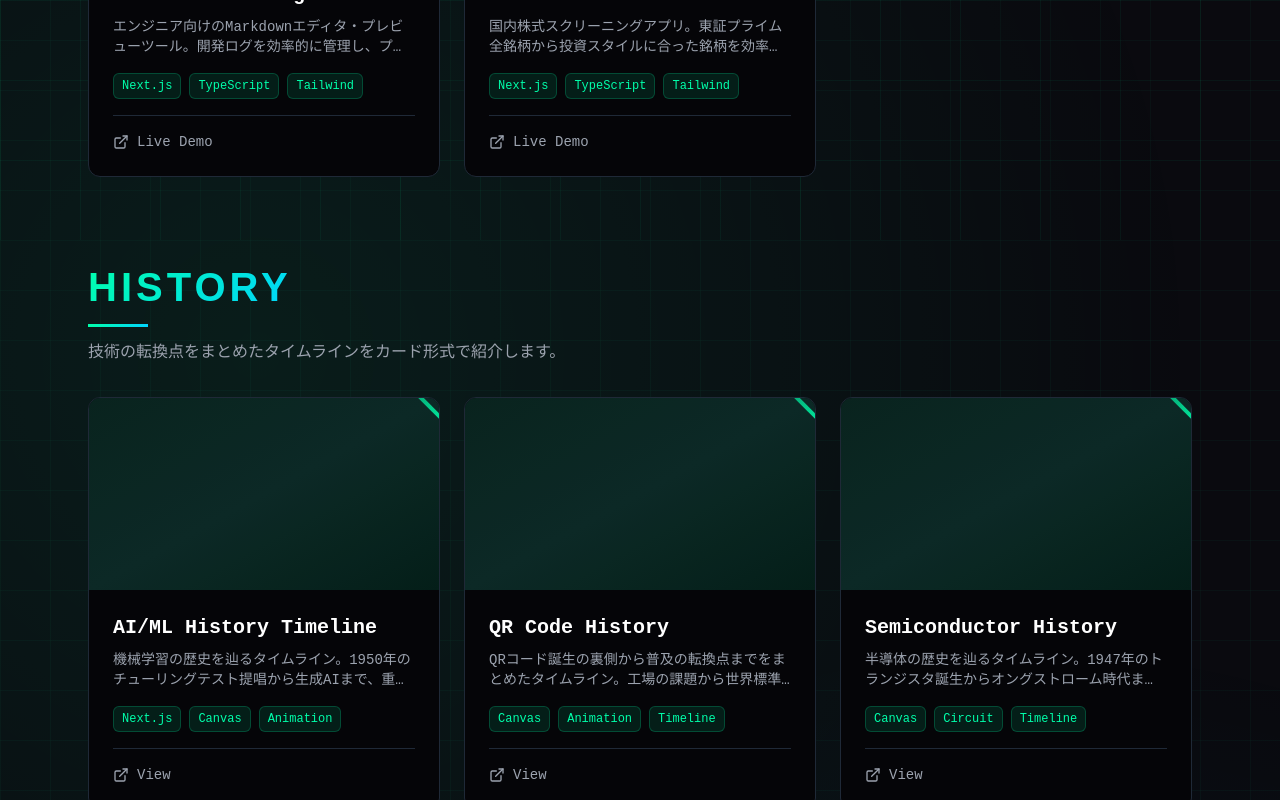
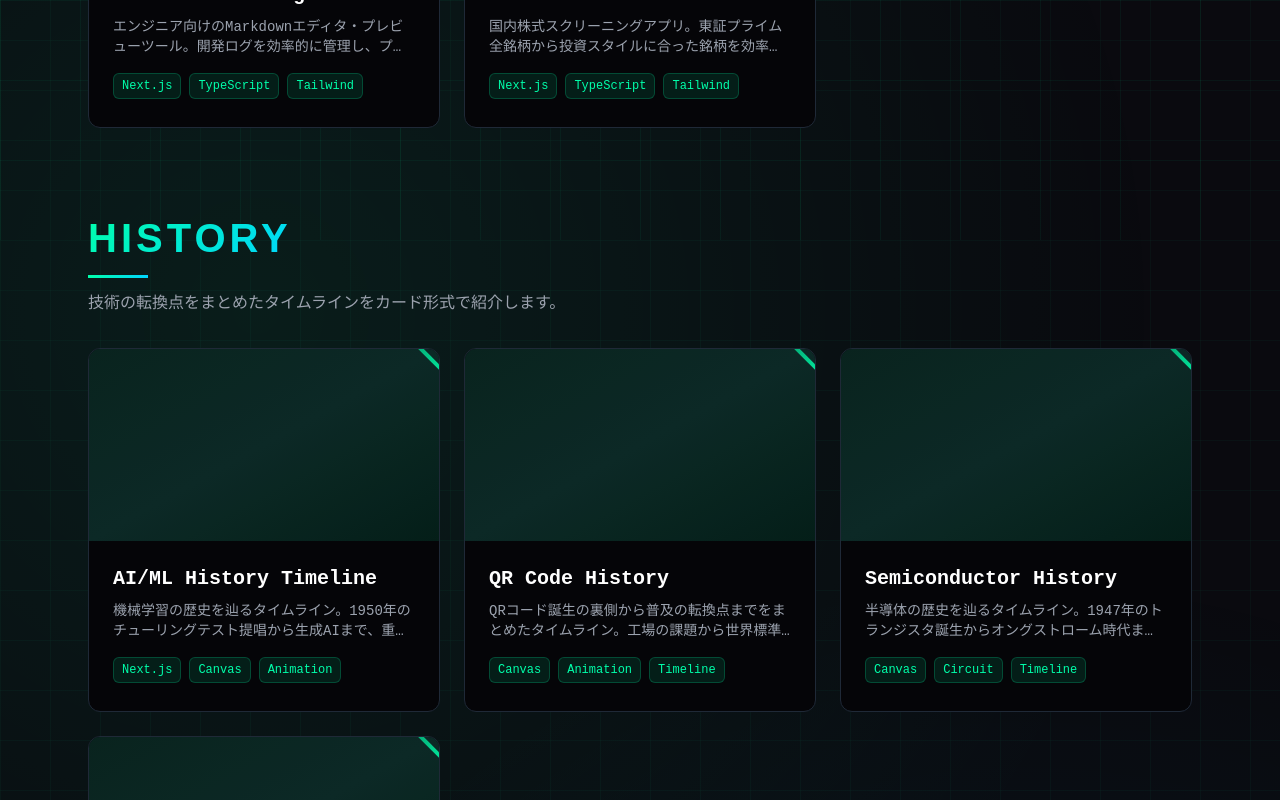
Before and after one commit to histonoby/My-Portfolio, a Next.js app: page / in a window 1280 px wide. Shown: the part 560-1360 px from the top of the page. Built offline with nearby package versions, Linux system fonts and the light colour scheme.

Commit message:
Make project/history cards clickable

```diff
--- a/components/Projects.tsx
+++ b/components/Projects.tsx
@@ -5,6 +5,7 @@ import { useInView } from "framer-motion";
 import { useRef } from "react";
 import { ExternalLink, Github, Sparkles } from "lucide-react";
 import Image from "next/image";
+import Link from "next/link";
 
 // アプリ・サービスのカード
 const appProjects = [
@@ -99,7 +100,8 @@ export default function Projects() {
 
           {/* Projects Grid */}
           <div className="grid md:grid-cols-2 lg:grid-cols-3 gap-6">
-            {appProjects.map((project, index) => (
+            {appProjects.map((project, index) => {
+              const Card = (
                 <motion.div
                   key={project.id}
                   initial={{ opacity: 0, y: 30 }}
@@ -107,7 +109,7 @@ export default function Projects() {
                   transition={{ duration: 0.5, delay: 0.2 + index * 0.1 }}
                   className="group relative"
                 >
-                <div className="relative bg-cyber-darker border border-gray-800 rounded-xl overflow-hidden hover:border-cyber-accent/50 transition-all duration-500 hover-lift">
+                  <div className={`relative bg-cyber-darker border border-gray-800 rounded-xl overflow-hidden transition-all duration-500 hover-lift ${!project.isPlaceholder ? "hover:border-cyber-accent/50 cursor-pointer" : ""}`}>
                     {/* Project Image / Placeholder */}
                     <div className="relative h-48 bg-gradient-to-br from-cyber-dark via-cyber-navy to-cyber-darker flex items-center justify-center overflow-hidden">
                       {project.isPlaceholder ? (
@@ -146,7 +148,7 @@ export default function Projects() {
                       </p>
 
                       {/* Tags */}
-                    <div className="flex flex-wrap gap-2 mb-4">
+                      <div className="flex flex-wrap gap-2 mb-1">
                         {project.tags.map((tag) => (
                           <span
                             key={tag}
@@ -156,34 +158,6 @@ export default function Projects() {
                           </span>
                         ))}
                       </div>
-
-                    {/* Links */}
-                    {!project.isPlaceholder && (
-                      <div className="flex items-center gap-4 pt-4 border-t border-gray-800">
-                        {project.liveUrl && (
-                          <a
-                            href={project.liveUrl}
-                            target="_blank"
-                            rel="noopener noreferrer"
-                            className="flex items-center gap-2 text-sm text-gray-400 hover:text-cyber-accent transition-colors"
-                          >
-                            <ExternalLink size={16} />
-                            <span>Live Demo</span>
-                          </a>
-                        )}
-                        {project.githubUrl && (
-                          <a
-                            href={project.githubUrl}
-                            target="_blank"
-                            rel="noopener noreferrer"
-                            className="flex items-center gap-2 text-sm text-gray-400 hover:text-cyber-accent transition-colors"
-                          >
-                            <Github size={16} />
-                            <span>Source</span>
-                          </a>
-                        )}
-                      </div>
-                    )}
                     </div>
 
                     {/* Corner Accent */}
@@ -192,7 +166,17 @@ export default function Projects() {
                     </div>
                   </div>
                 </motion.div>
-            ))}
+              );
+
+              if (!project.isPlaceholder && project.liveUrl) {
+                return (
+                  <Link key={project.id} href={project.liveUrl} className="block">
+                    {Card}
+                  </Link>
+                );
+              }
+              return Card;
+            })}
           </div>
 
           {/* History Section */}
@@ -204,7 +188,8 @@ export default function Projects() {
           </div>
 
           <div className="grid md:grid-cols-2 lg:grid-cols-3 gap-6">
-            {historyCards.map((project, index) => (
+            {historyCards.map((project, index) => {
+              const Card = (
                 <motion.div
                   key={project.id}
                   initial={{ opacity: 0, y: 30 }}
@@ -212,7 +197,7 @@ export default function Projects() {
                   transition={{ duration: 0.5, delay: 0.2 + index * 0.1 }}
                   className="group relative"
                 >
-                <div className="relative bg-cyber-darker border border-gray-800 rounded-xl overflow-hidden hover:border-cyber-accent/50 transition-all duration-500 hover-lift">
+                  <div className={`relative bg-cyber-darker border border-gray-800 rounded-xl overflow-hidden transition-all duration-500 hover-lift ${!project.isPlaceholder ? "hover:border-cyber-accent/50 cursor-pointer" : ""}`}>
                     {/* Project Image / Placeholder */}
                     <div className="relative h-48 bg-gradient-to-br from-cyber-dark via-cyber-navy to-cyber-darker flex items-center justify-center overflow-hidden">
                       {project.isPlaceholder ? (
@@ -251,7 +236,7 @@ export default function Projects() {
                       </p>
 
                       {/* Tags */}
-                    <div className="flex flex-wrap gap-2 mb-4">
+                      <div className="flex flex-wrap gap-2 mb-1">
                         {project.tags.map((tag) => (
                           <span
                             key={tag}
@@ -261,32 +246,6 @@ export default function Projects() {
                           </span>
                         ))}
                       </div>
-
-                    {/* Links */}
-                    {!project.isPlaceholder && (
-                      <div className="flex items-center gap-4 pt-4 border-t border-gray-800">
-                        {project.liveUrl && (
-                          <a
-                            href={project.liveUrl}
-                            className="flex items-center gap-2 text-sm text-gray-400 hover:text-cyber-accent transition-colors"
-                          >
-                            <ExternalLink size={16} />
-                            <span>View</span>
-                          </a>
-                        )}
-                        {project.githubUrl && (
-                          <a
-                            href={project.githubUrl}
-                            target="_blank"
-                            rel="noopener noreferrer"
-                            className="flex items-center gap-2 text-sm text-gray-400 hover:text-cyber-accent transition-colors"
-                          >
-                            <Github size={16} />
-                            <span>Source</span>
-                          </a>
-                        )}
-                      </div>
-                    )}
                     </div>
 
                     {/* Corner Accent */}
@@ -295,7 +254,17 @@ export default function Projects() {
                     </div>
                   </div>
                 </motion.div>
-            ))}
+              );
+
+              if (!project.isPlaceholder && project.liveUrl) {
+                return (
+                  <Link key={project.id} href={project.liveUrl} className="block">
+                    {Card}
+                  </Link>
+                );
+              }
+              return Card;
+            })}
           </div>
         </motion.div>
       </div>
```
Lines whose indentation alone changed are shown as unchanged.
